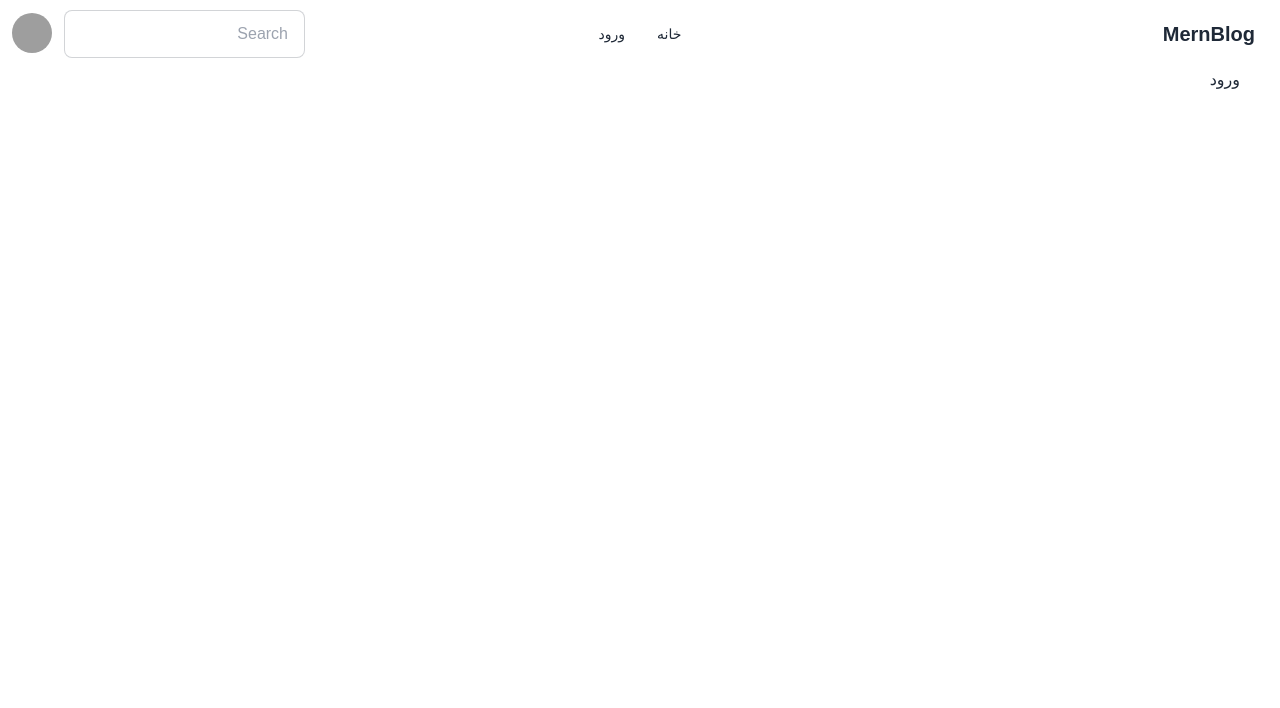
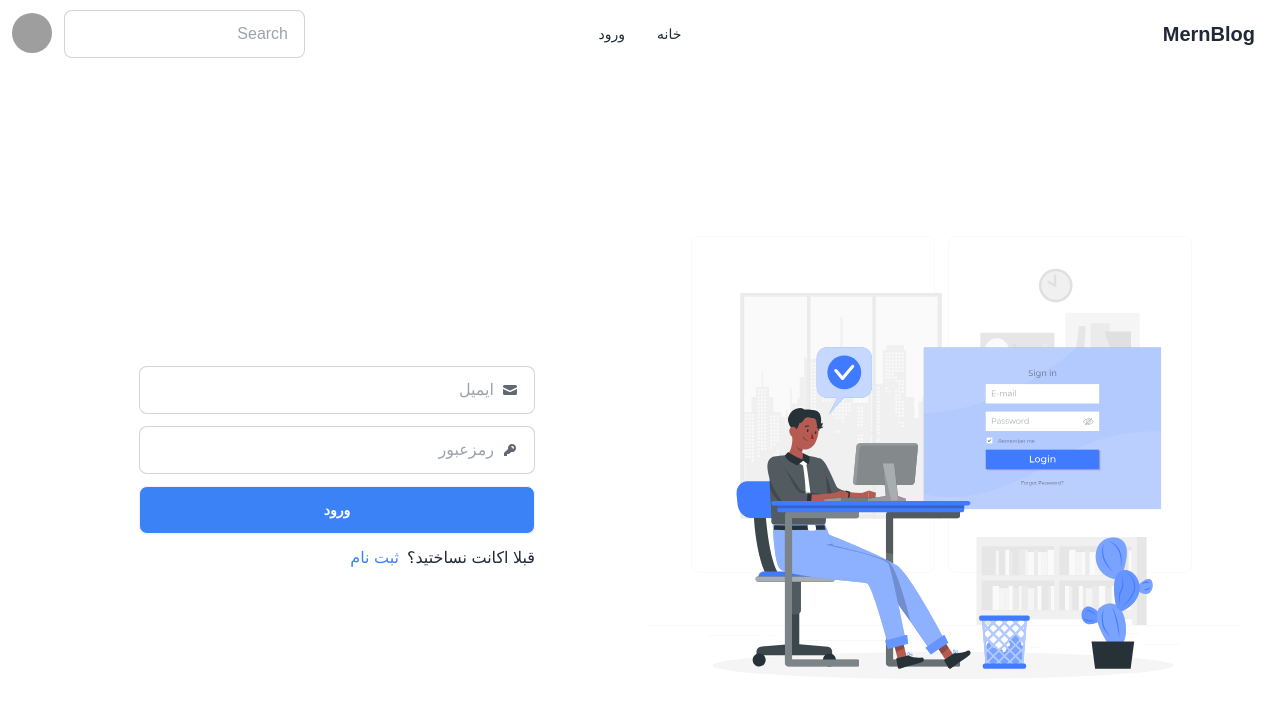
Before and after one commit to BehnamZM/Mern-Blog, a React (Vite) app in the folder client/: page /signin in a window 1280 px wide. Shown: the top 708 px of the page. Built offline with nearby package versions, Linux system fonts and the light colour scheme; grey boxes are pictures that could not be loaded; a web font is replaced by a local one.

Commit message:
complete signin page functionality

```diff
--- a/client/src/pages/Signin.jsx
+++ b/client/src/pages/Signin.jsx
@@ -1,5 +1,103 @@
 import MainLayout from "../layouts/MainLayout";
+import loginImage from "../assets/login.svg";
+import { Link, useNavigate } from "react-router-dom";
+import { useState } from "react";
+import { toast } from "react-toastify";
 
 export default function Signin() {
-  return <MainLayout>ورود</MainLayout>;
+  const navigate = useNavigate();
+  const [email, setEmail] = useState("");
+  const [password, setPassword] = useState("");
+
+  const submitFormHandler = async (e) => {
+    e.preventDefault();
+    if (!email.trim() || !password.trim()) {
+      toast("تمام فیلدها الزامی هستند!");
+      return;
+    }
+    try {
+      const res = await fetch("/api/auth/signin", {
+        method: "POST",
+        headers: {
+          "Content-Type": "application/json",
+        },
+        body: JSON.stringify({ email, password }),
+      });
+      const data = await res.json();
+      console.log(data);
+      if (res.ok) {
+        toast("ورود با موفقیت انجام شد");
+        navigate("/");
+      }
+    } catch (error) {
+      toast("مشکلی پیش اومده٬ دوباره تلاش کنید!");
+      console.log(error);
+    }
+  };
+  return (
+    <MainLayout>
+      <div className="">
+        <div className="grid grid-cols-1 md:grid-cols-2 gap-3 md:h-screen items-center">
+          <div className="flex items-center justify-center order-2 md:order-1">
+            <form className="w-full lg:w-2/3 flex flex-col gap-3">
+              <label className="input input-bordered flex items-center gap-2">
+                <svg
+                  xmlns="http://www.w3.org/2000/svg"
+                  viewBox="0 0 16 16"
+                  fill="currentColor"
+                  className="w-4 h-4 opacity-70"
+                >
+                  <path d="M2.5 3A1.5 1.5 0 0 0 1 4.5v.793c.026.009.051.02.076.032L7.674 8.51c.206.1.446.1.652 0l6.598-3.185A.755.755 0 0 1 15 5.293V4.5A1.5 1.5 0 0 0 13.5 3h-11Z" />
+                  <path d="M15 6.954 8.978 9.86a2.25 2.25 0 0 1-1.956 0L1 6.954V11.5A1.5 1.5 0 0 0 2.5 13h11a1.5 1.5 0 0 0 1.5-1.5V6.954Z" />
+                </svg>
+                <input
+                  type="text"
+                  className="grow"
+                  placeholder="ایمیل"
+                  onChange={(e) => setEmail(e.target.value)}
+                  value={email}
+                />
+              </label>
+              <label className="input input-bordered flex items-center gap-2">
+                <svg
+                  xmlns="http://www.w3.org/2000/svg"
+                  viewBox="0 0 16 16"
+                  fill="currentColor"
+                  className="w-4 h-4 opacity-70"
+                >
+                  <path
+                    fillRule="evenodd"
+                    d="M14 6a4 4 0 0 1-4.899 3.899l-1.955 1.955a.5.5 0 0 1-.353.146H5v1.5a.5.5 0 0 1-.5.5h-2a.5.5 0 0 1-.5-.5v-2.293a.5.5 0 0 1 .146-.353l3.955-3.955A4 4 0 1 1 14 6Zm-4-2a.75.75 0 0 0 0 1.5.5.5 0 0 1 .5.5.75.75 0 0 0 1.5 0 2 2 0 0 0-2-2Z"
+                    clipRule="evenodd"
+                  />
+                </svg>
+                <input
+                  type="password"
+                  className="grow"
+                  placeholder="رمزعبور"
+                  onChange={(e) => setPassword(e.target.value)}
+                  value={password}
+                />
+              </label>
+              <button
+                onClick={submitFormHandler}
+                className="btn bg-blue-500 text-white hover:bg-blue-700"
+              >
+                ورود
+              </button>
+              <div className="flex items-center gap-2">
+                <span>قبلا اکانت نساختید؟</span>
+                <Link to="/signup" className="text-blue-500">
+                  ثبت نام
+                </Link>
+              </div>
+            </form>
+          </div>
+          <div className="">
+            <img src={loginImage} alt="login" />
+          </div>
+        </div>
+      </div>
+    </MainLayout>
+  );
 }
--- a/client/src/pages/Signup.jsx
+++ b/client/src/pages/Signup.jsx
@@ -27,7 +27,7 @@ export default function Signup() {
       console.log(res);
       if (res.ok) {
         toast("ثبت نام با موفقیت انجام شد");
-        navigate("/");
+        navigate("/signin");
       }
     } catch (error) {
       toast("مشکلی پیش اومده٬ دوباره تلاش کنید!");
```
